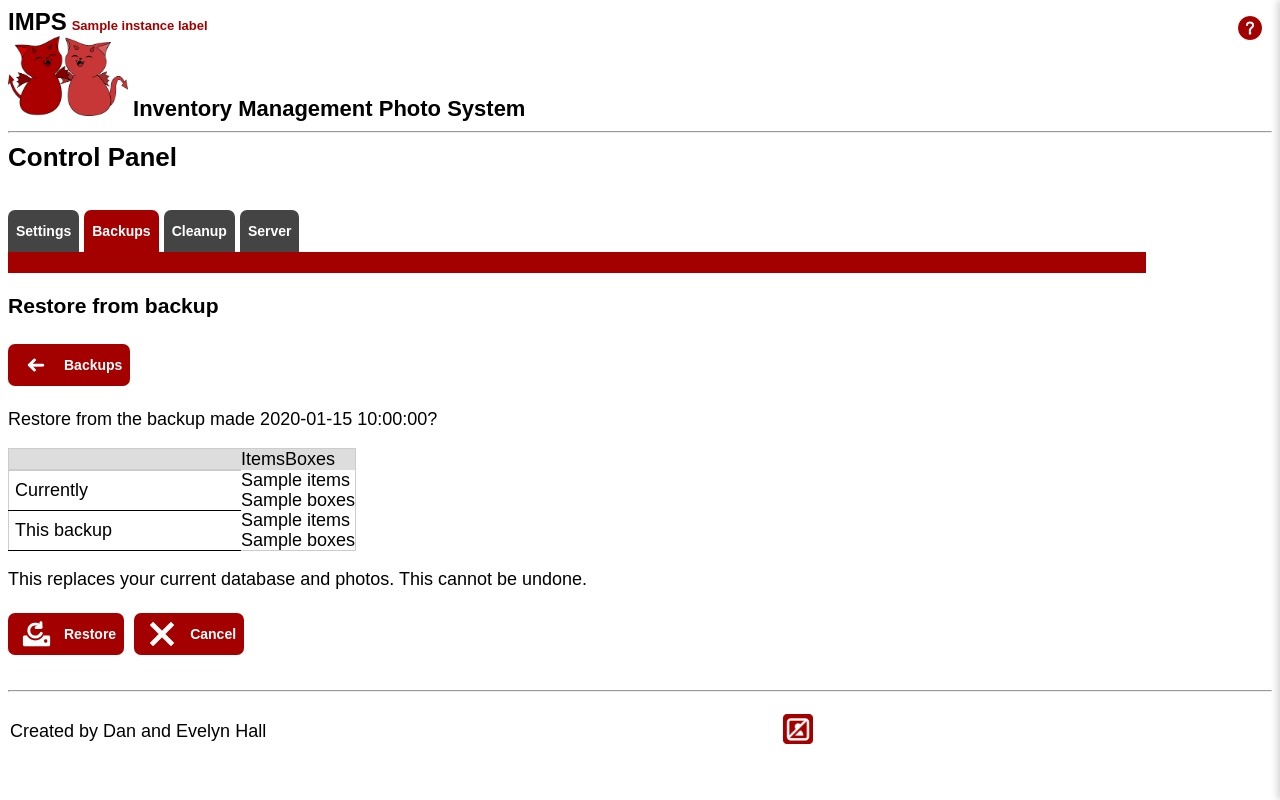
After one commit to airbornedan/IMPS, a Python web app: template templates/control_panel/cp_backuprestoreconfirm.html in a window 1280 px wide. The commit adds this page. Run offline with Jinja, Linux system fonts and the light colour scheme; the template is opened without the code that fills it: most values are stand-ins (such as "Sample title", 1, 10 or a date in 2020); some libraries are stand-ins or nearby versions.

Commit message:
Restore engine: real confirm page, wired to the tested engine
cp_backuprestore/<snapshot_id> now stages the real candidate SQL
(rewrite_dump_for_staging + _stage_candidate_sql, both already
verified) and shows the actual before/after diff
(_restore_diff_counts) on a real confirm page -- not the stub.

Backups tab: per-row Restore column (icon-only, matching Download)
replaces the old top-level 'Restore...' button/stub -- the picker
page idea was dropped earlier in favor of going straight from a row
to this confirm page. Cancel just navigates back to /cp_backups; no
explicit cleanup needed, staging tables self-heal on the next visit.

cp_backuprestoreconfirm (the actual swap trigger) is still a stub --
maintenance mode, the safety backup, and the image-side restore
aren't wired up yet.

Verified end-to-end against the live MariaDB test container with a
real backup_history row: DB lookup, file read, staging, and diff all
produce exactly the expected result (26/9 candidate vs 38/9 current).

```diff
--- /dev/null
+++ b/static/help/imps_cp_backuprestoreconfirm_help.html
@@ -0,0 +1,5 @@
+<link rel="stylesheet" href="help.css">
+<h1 class="help-heading">Restore from backup</h1>
+<hr>
+<p>Not built yet. This page is a placeholder for where confirming a
+restore will actually run once that's ready.</p>
--- a/static/imps.css
+++ b/static/imps.css
@@ -357,6 +357,15 @@ p.note {
 
 .table_cell-cat {
   background-color: #eee;
+}
+
+/* Backups tab's Download/Restore columns -- icon-only buttons, no
+   need for the wide first-child default width. */
+.table_label-actions,
+.table_cell-actions {
+  width: 1%;
+  white-space: nowrap;
+  text-align: center;
 }
 
 /* Only truncated category cells get wrapped in .tooltip (see
--- /dev/null
+++ b/templates/control_panel/cp_backuprestoreconfirm.html
@@ -0,0 +1,42 @@
+{% extends "base.html" %}
+{% block content %}
+{% set sub_title = "Restore from backup" %}
+{% set active_tab = 'Backups' %}
+{% set tab_label = "Backups" %}
+{% set back_url = "/cp_backups" %}
+{% include "includes/cp_tab_subheader.html" %}
+
+<p>Restore from the backup made {{ backup_time }}?</p>
+
+<div class="item_display_table">
+<span class="table_head">
+	<span class="table_label"></span>
+	<span class="table_label-actions">Items</span>
+	<span class="table_label-actions">Boxes</span>
+</span>
+<span class="table_body">
+	<div class="table_row">
+		<div class="table_cell">Currently</div>
+		<div class="table_cell-actions">{{ diff.current.items }}</div>
+		<div class="table_cell-actions">{{ diff.current.boxes }}</div>
+	</div>
+	<div class="table_row">
+		<div class="table_cell">This backup</div>
+		<div class="table_cell-actions">{{ diff.candidate.items }}</div>
+		<div class="table_cell-actions">{{ diff.candidate.boxes }}</div>
+	</div>
+</span>
+</div>
+
+<p>This replaces your current database and photos. This cannot be undone.</p>
+
+<div class="btn-pair">
+<form action="/cp_backuprestoreconfirm/{{ snapshot_id }}" method="post">
+<input type="hidden" name="csrf_token" value="{{ csrf_token() }}">
+<button type="submit" class="imps icon-left restore">Restore</button>
+</form>
+<a href="/cp_backups">
+	<button type="button" class="imps icon-left cancel">Cancel</button>
+</a>
+</div>
+{% endblock %}
```
Also changed, not shown: app/blueprints/control_panel.py (+52 -7 lines), static/help/imps_cp_backuprestore_help.html (+5 -2 lines), templates/control_panel/cp_backuprestore.html (deleted, +0 -10 lines), templates/control_panel/cp_backups.html (+10 -7 lines).
